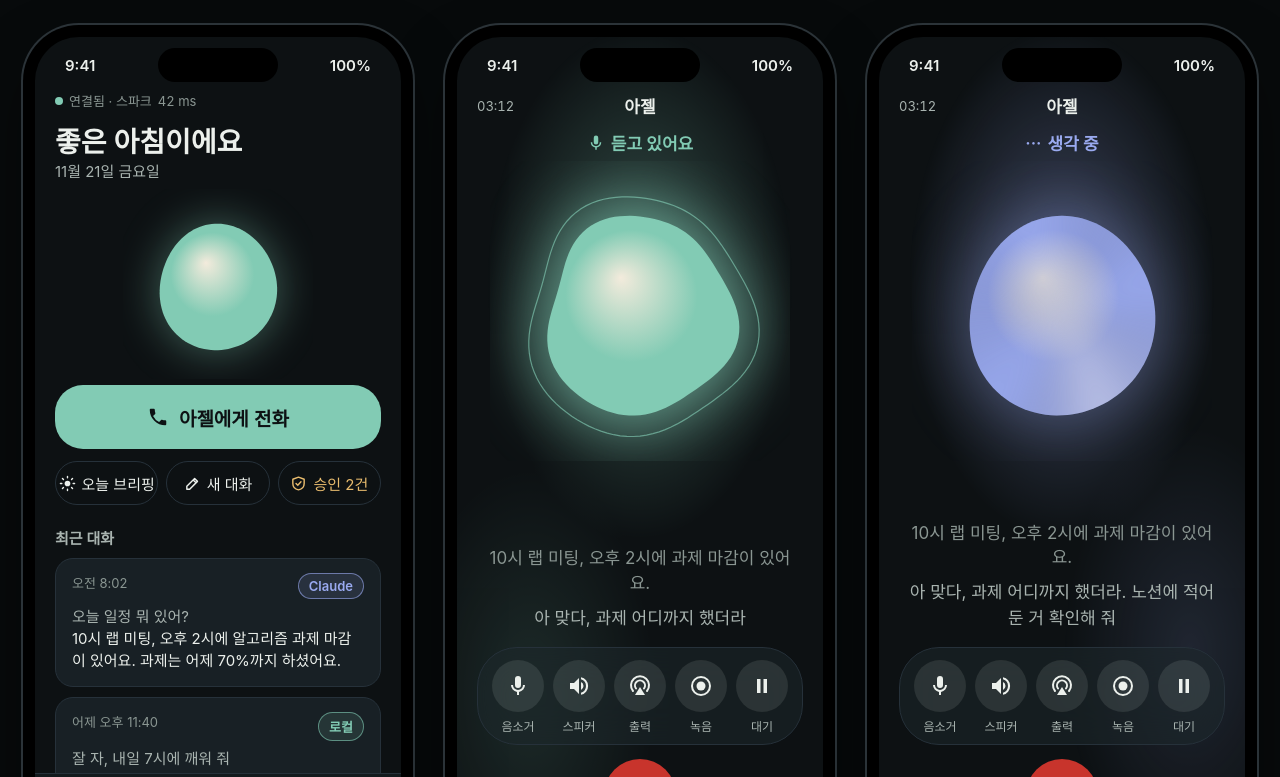
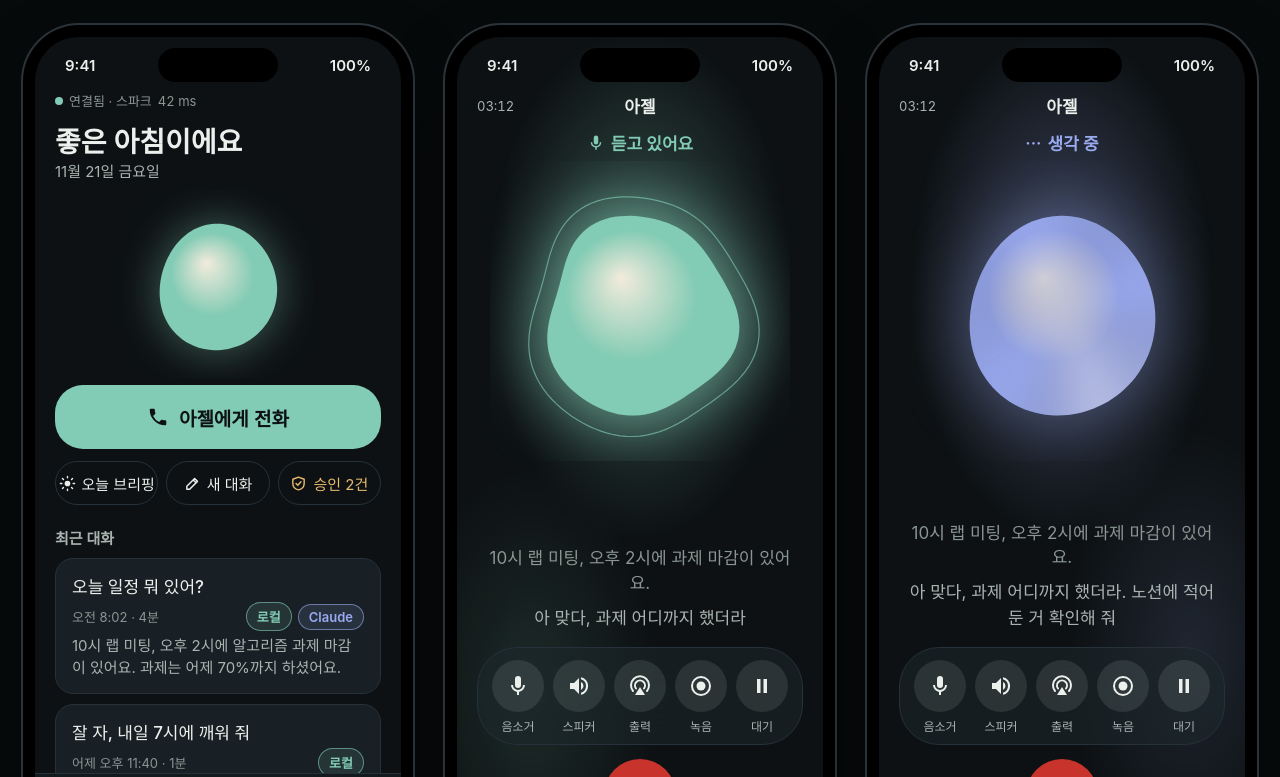
Before and after one commit to hoony6134/azel, a plain HTML site: page assistant/design/mockups.html in a window 1280 px wide. Shown: the part 175-952 px from the top of the page. Drawn offline with Linux system fonts and the light colour scheme; animation ran at ten frames a second.

Commit message:
docs(design): fold pm data decisions into the spec and mockups

```diff
--- a/assistant/design/mockups.html
+++ b/assistant/design/mockups.html
@@ -77,9 +77,10 @@ canvas.jar { display:block; }
 .recent { margin-top:22px; }
 .recent h2 { font-size:15px; font-weight:600; color:var(--text2); margin-bottom:10px; }
 .recent .card { padding:14px 16px; margin-bottom:10px; border-radius:18px; }
-.recent .meta { display:flex; justify-content:space-between; margin-bottom:6px; }
-.recent .me { color:var(--text2); font-size:15px; white-space:nowrap; overflow:hidden; text-overflow:ellipsis; }
-.recent .ai { font-size:15px; line-height:1.45; margin-top:2px; display:-webkit-box; -webkit-line-clamp:2; -webkit-box-orient:vertical; overflow:hidden; }
+.recent .meta { display:flex; align-items:center; gap:6px; margin-top:4px; }
+.recent .meta .foot { margin-right:auto; }
+.recent .me { color:var(--text); font-size:17px; font-weight:500; white-space:nowrap; overflow:hidden; text-overflow:ellipsis; }
+.recent .ai { font-size:15px; color:var(--text2); line-height:1.45; margin-top:4px; display:-webkit-box; -webkit-line-clamp:2; -webkit-box-orient:vertical; overflow:hidden; }
 
 /* Call */
 .call .glaze { position:absolute; inset:0; opacity:.35; pointer-events:none; }
@@ -197,11 +198,11 @@ canvas.jar { display:block; }
     </div>
     <div class="recent">
       <h2>최근 대화</h2>
-      <div class="card"><div class="meta"><span class="foot">오전 8:02</span><span class="chip claude">Claude</span></div>
-        <div class="me">오늘 일정 뭐 있어?</div>
+      <div class="card"><div class="me">오늘 일정 뭐 있어?</div>
+        <div class="meta"><span class="foot">오전 8:02 · 4분</span><span class="chip qwen">로컬</span><span class="chip claude">Claude</span></div>
         <div class="ai">10시 랩 미팅, 오후 2시에 알고리즘 과제 마감이 있어요. 과제는 어제 70%까지 하셨어요.</div></div>
-      <div class="card"><div class="meta"><span class="foot">어제 오후 11:40</span><span class="chip qwen">로컬</span></div>
-        <div class="me">잘 자, 내일 7시에 깨워 줘</div>
+      <div class="card"><div class="me">잘 자, 내일 7시에 깨워 줘</div>
+        <div class="meta"><span class="foot">어제 오후 11:40 · 1분</span><span class="chip qwen">로컬</span></div>
         <div class="ai">네, 내일 아침 7시에 전화드릴게요. 좋은 꿈 꾸세요.</div></div>
     </div>
   </div>
@@ -252,7 +253,7 @@ canvas.jar { display:block; }
         <div class="foot" style="margin-top:6px;line-height:1.4">호출어는 다시 학습하기 전까지 ‘아젤’로 유지돼요.</div>
       </div>
       <div class="card">
-        <h2>사용량 <span class="foot">11월</span></h2>
+        <h2>사용량 <span class="foot">11월 · 통화 42회</span></h2>
         <div><span class="big">$123.40</span> <span class="sub num">/ $500</span></div>
         <div class="bar" role="img" aria-label="이번 달 사용량, 500달러 중 123달러, 25퍼센트"><b style="width:25%"></b><span class="tick" style="left:80%"></span></div>
         <div class="foot">경고 기준 80%</div>
```
Also changed, not shown: 1 other file.
